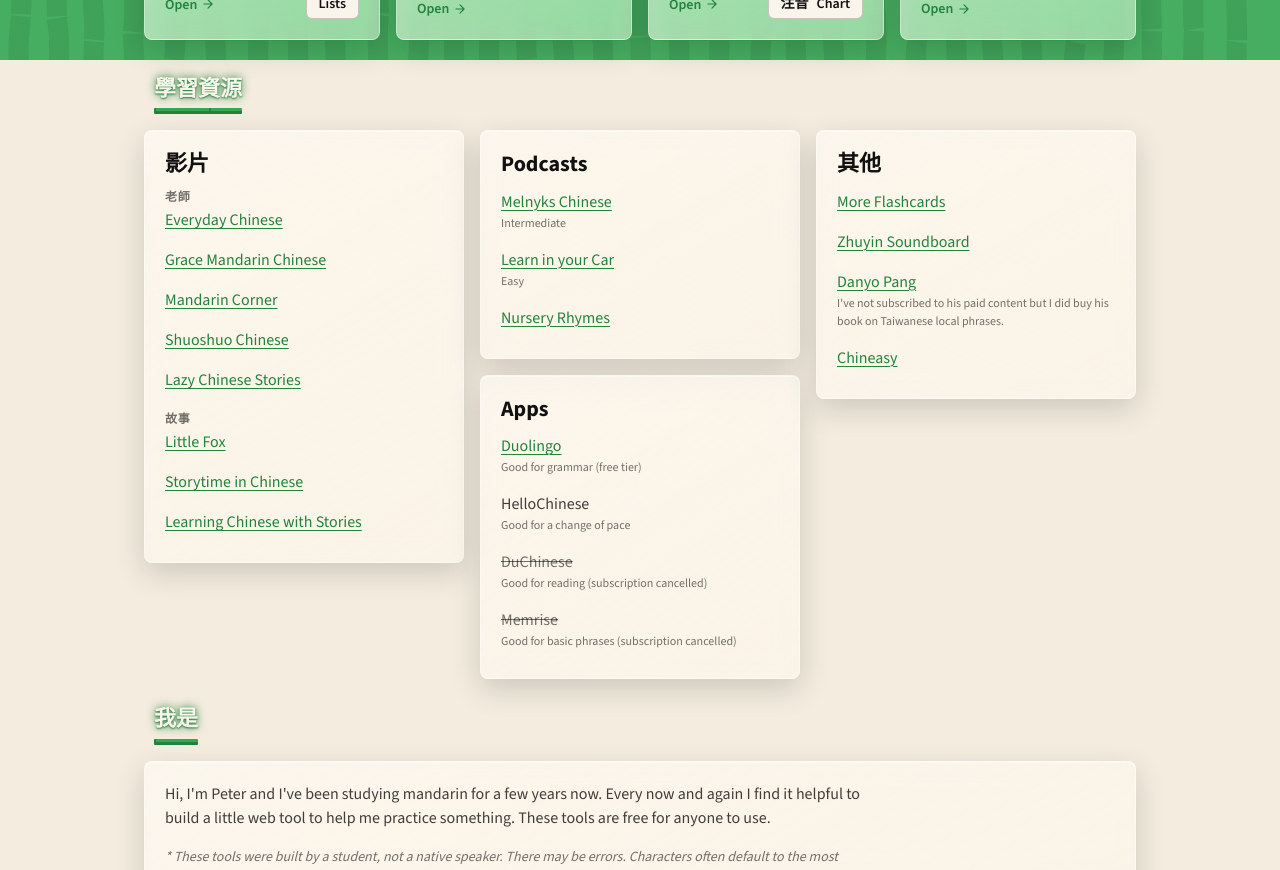
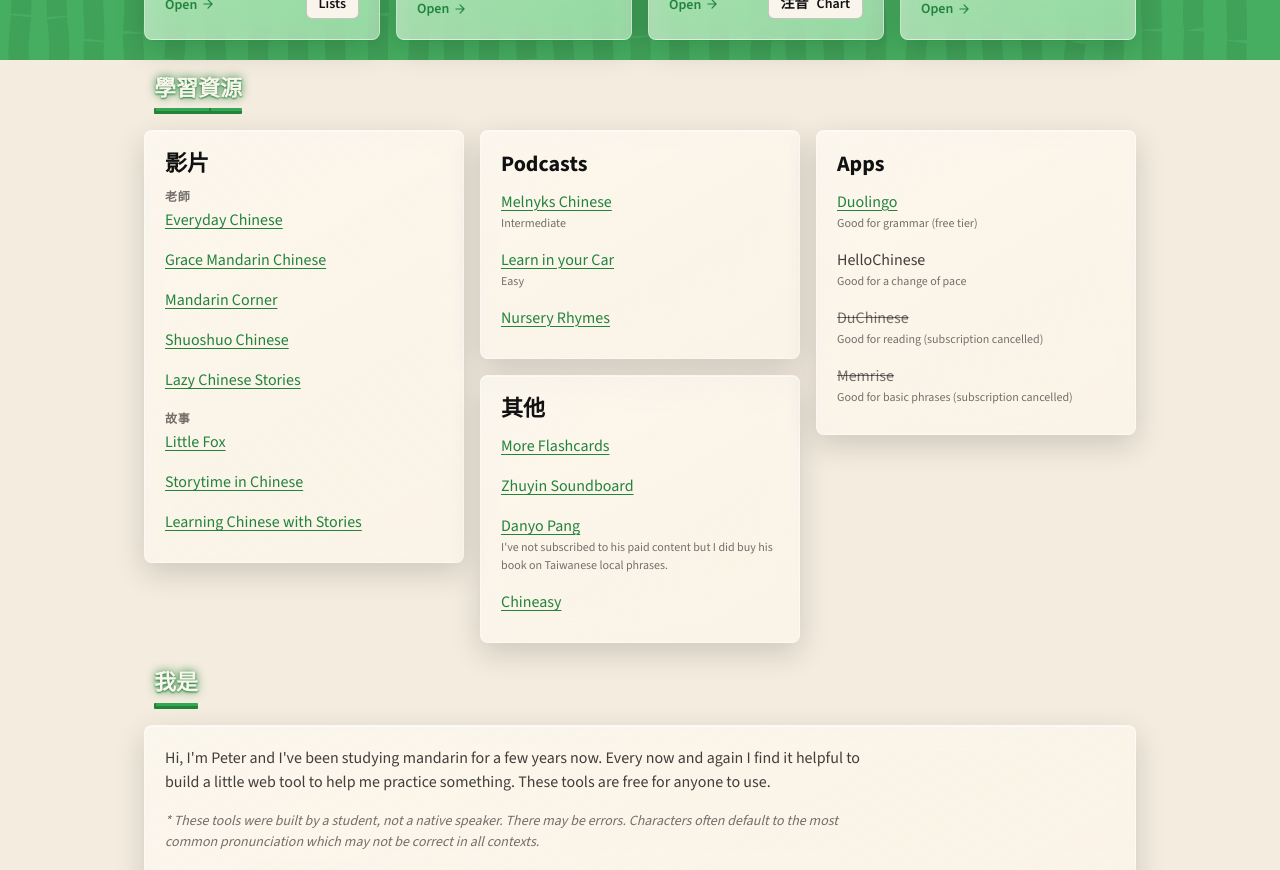
Before and after one commit to pjflanagan/bamboo, a Next.js app: page / in a window 1280 px wide. Shown: the part 740-1610 px from the top of the page. Built offline with nearby package versions, Linux system fonts and the light colour scheme; a web font is replaced by a local one.

Commit message:
masonry fix

```diff
--- a/app/home.module.css
+++ b/app/home.module.css
@@ -309,21 +309,6 @@
 
 /* resources ---------------------------------------------------------------- */
 
-/*
- * Masonry: as many 15rem-or-wider columns as fit, each card tucked under the
- * one above it instead of waiting for the tallest in its row. Cards fill
- * down the first column, then the next.
- */
-.resources {
-  columns: 15rem;
-  column-gap: var(--space-4);
-}
-
-.resource {
-  break-inside: avoid;
-  margin-bottom: var(--space-4);
-}
-
 /* #videos and #podcasts (linked from the tasks) land below the sticky header. */
 .resource .cardTitle {
   scroll-margin-top: calc(var(--header-height) + var(--space-6));
--- a/app/page.tsx
+++ b/app/page.tsx
@@ -7,7 +7,7 @@
 import { RichText } from "@/components/RichText";
 import { Card, buttonClassName } from "@/design-system/controls";
 import { ArrowRightIcon, ExternalLinkIcon } from "@/design-system/icons";
-import { Page } from "@/design-system/layout";
+import { Masonry, Page } from "@/design-system/layout";
 import { Sign, hueScope } from "@/design-system/motifs";
 import { getHomeContent, getResources, type Glossary } from "@/lib/data";
 import { DailyTasks } from "./_components/DailyTasks";
@@ -137,7 +137,7 @@
               <Glossed text={home.resourcesTitle} glossary={glossary} />
             </Sign>
           )}
-          <div className={styles.resources}>
+          <Masonry>
             <ResourceCard title={titles.videos} id="videos" glossary={glossary}>
               {resources.videos.map((group) => (
                 <div key={group.category}>
@@ -207,7 +207,7 @@
                 ))}
               </ul>
             </ResourceCard>
-          </div>
+          </Masonry>
         </section>
 
         <section aria-labelledby="about">
--- /dev/null
+++ b/design-system/layout/Masonry.tsx
@@ -0,0 +1,83 @@
+"use client";
+
+import { Children, useEffect, useRef, useState, type CSSProperties, type ReactNode } from "react";
+import styles from "./layout.module.css";
+import type { Space } from "./Stack";
+
+type MasonryProps = {
+  children: ReactNode;
+  gap?: Space;
+  /** As many columns as fit at this width or wider: a CSS length. */
+  minWidth?: string;
+  className?: string;
+};
+
+/**
+ * Children packed into equal columns, each tucked under the one above it
+ * instead of waiting for the tallest in its row.
+ *
+ * It starts (and prerenders) as a plain grid, which decides how many columns
+ * fit. Once in the browser, each child in turn goes to whichever column is
+ * shortest, so the order still reads left to right. Real column elements,
+ * not CSS multi-column, which breaks blurred cards and tooltips in Safari.
+ */
+export function Masonry({ children, gap = 4, minWidth = "15rem", className }: MasonryProps) {
+  const ref = useRef<HTMLDivElement>(null);
+  const items = Children.toArray(children);
+  /** Indices of the children in each column; null until measured. */
+  const [columns, setColumns] = useState<number[][] | null>(null);
+
+  useEffect(() => {
+    const grid = ref.current;
+    if (!grid) return;
+
+    const arrange = () => {
+      const style = getComputedStyle(grid);
+      const tracks = style.gridTemplateColumns.split(" ").length;
+      const rowGap = parseFloat(style.rowGap) || 0;
+      const cells = [
+        ...grid.querySelectorAll<HTMLElement>(":scope > [data-cell], :scope > * > [data-cell]"),
+      ];
+      const heights = new Map(cells.map((cell) => [Number(cell.dataset.cell), cell.offsetHeight]));
+
+      const count = Math.max(1, Math.min(tracks, heights.size));
+      const next: number[][] = Array.from({ length: count }, () => []);
+      const filled = next.map(() => 0);
+      for (let index = 0; index < heights.size; index++) {
+        const shortest = filled.indexOf(Math.min(...filled));
+        next[shortest].push(index);
+        filled[shortest] += (heights.get(index) ?? 0) + rowGap;
+      }
+      setColumns((current) => (JSON.stringify(current) === JSON.stringify(next) ? current : next));
+    };
+
+    // Fires once on observing, then when the width or any child's height changes.
+    const observer = new ResizeObserver(arrange);
+    observer.observe(grid);
+    for (const cell of grid.querySelectorAll("[data-cell]")) observer.observe(cell);
+    return () => observer.disconnect();
+    // Arranging moves the children to new elements, which need observing again.
+  }, [columns, items.length]);
+
+  const cell = (index: number) => (
+    <div key={index} data-cell={index}>
+      {items[index]}
+    </div>
+  );
+
+  return (
+    <div
+      ref={ref}
+      className={className ? `${styles.masonry} ${className}` : styles.masonry}
+      style={{ "--gap": `var(--space-${gap})`, "--min-width": minWidth } as CSSProperties}
+    >
+      {columns
+        ? columns.map((column, index) => (
+            <div key={index} className={styles.masonryColumn}>
+              {column.filter((item) => item < items.length).map(cell)}
+            </div>
+          ))
+        : items.map((_, index) => cell(index))}
+    </div>
+  );
+}
--- a/design-system/layout/index.ts
+++ b/design-system/layout/index.ts
@@ -1,5 +1,6 @@
 export { Cluster } from "./Cluster";
 export { HeaderBar } from "./HeaderBar";
+export { Masonry } from "./Masonry";
 export { Page } from "./Page";
 export { Section } from "./Section";
 export { Stack, type Space } from "./Stack";
--- a/design-system/layout/layout.module.css
+++ b/design-system/layout/layout.module.css
@@ -88,3 +88,19 @@
   font-weight: var(--weight-bold);
   text-align: center;
 }
+
+/* masonry ------------------------------------------------------------------ */
+
+.masonry {
+  display: grid;
+  grid-template-columns: repeat(auto-fill, minmax(var(--min-width), 1fr));
+  align-items: start;
+  gap: var(--gap);
+}
+
+.masonryColumn {
+  display: flex;
+  flex-direction: column;
+  gap: var(--gap);
+  min-width: 0;
+}
```
